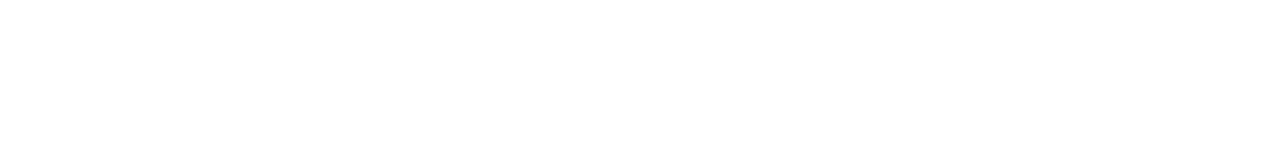
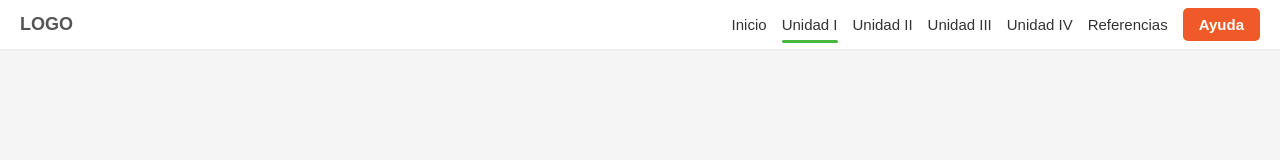
Before and after one commit to FroostBite-14/proyecto-material-educativo, a plain HTML site: page pages/unidad1.html in a window 1280 px wide. Drawn offline with Linux system fonts and the light colour scheme.

Commit message:
Modificación Unidad 1

```diff
--- a/css/styles.css
+++ b/css/styles.css
@@ -91,6 +91,11 @@ nav ul li a.active::after {
   padding: 8px 16px;
   border-radius: 5px;
   font-weight: bold;
+}
+
+.btn-ayuda:hover {
+  background: #b2340a;
+  opacity: 0.9;
 }
 
 html {
--- a/pages/unidad1.html
+++ b/pages/unidad1.html
@@ -0,0 +1,42 @@
+<!DOCTYPE html>
+<html lang="en">
+<head>
+    <meta charset="UTF-8">
+    <meta name="viewport" content="width=device-width, initial-scale=1.0">
+    <title>Unidad 1</title>
+    <link rel="stylesheet" href="../css/styles.css">
+    <link rel="stylesheet" href="../css/normalize.css">
+</head>
+<body>
+    <!-- ----------------- NAVBAR ----------------- -->
+    <header>
+        <div class="logo">LOGO</div>
+        <nav>
+            <ul>
+                <li>
+                    <a href="../index.html">Inicio</a>
+                </li>
+                <li>
+                    <a href="#" class="active">Unidad I</a>
+                </li>
+                <li>
+                    <a href="pages/unidad2.html">Unidad II</a>
+                </li>
+                <li>
+                    <a href="pages/unidad3.html">Unidad III</a>
+                </li>
+                <li>
+                    <a href="pages/unidad3.html">Unidad IV</a>
+                </li>
+                <li>
+                    <a href="#">Referencias</a>
+                </li>
+                <li>
+                    <a href="#" class="btn-ayuda">Ayuda</a>
+                </li>
+            </ul>
+        </nav>
+    </header>
+
+</body>
+</html>
```
